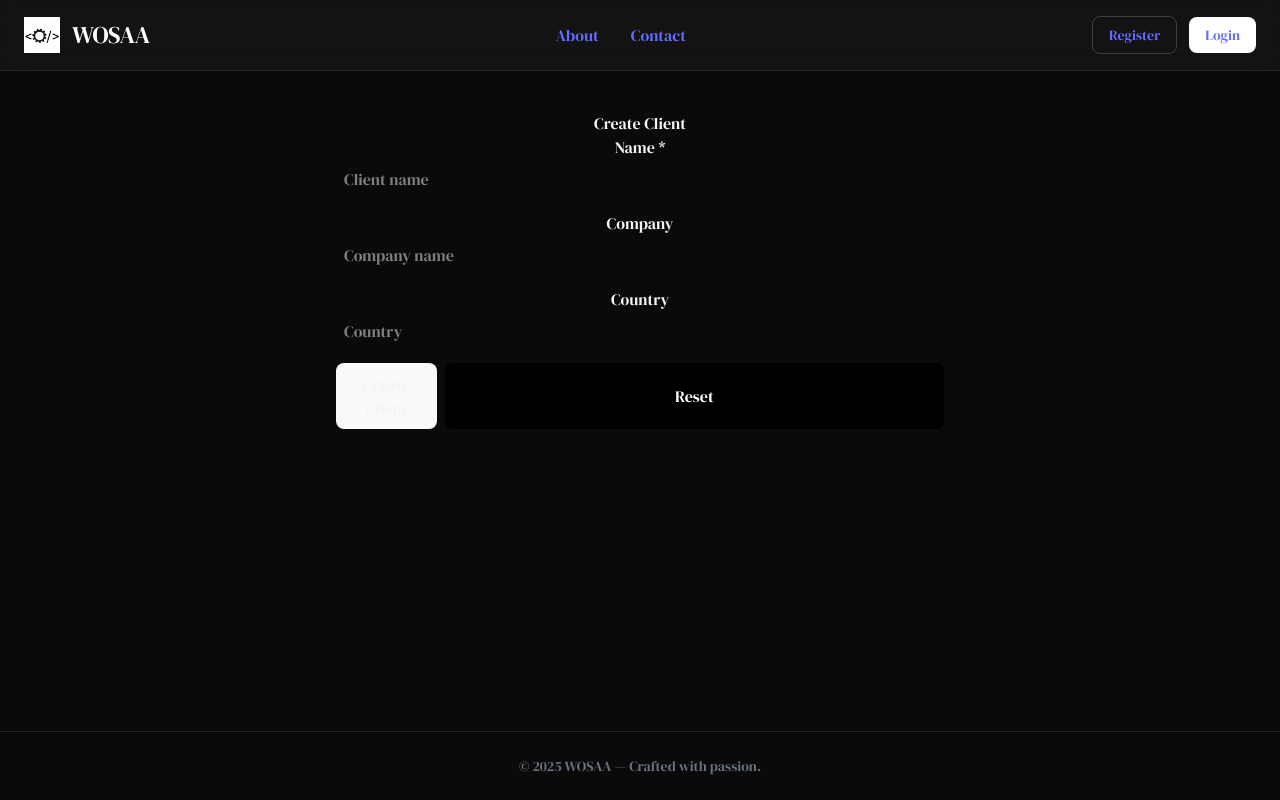
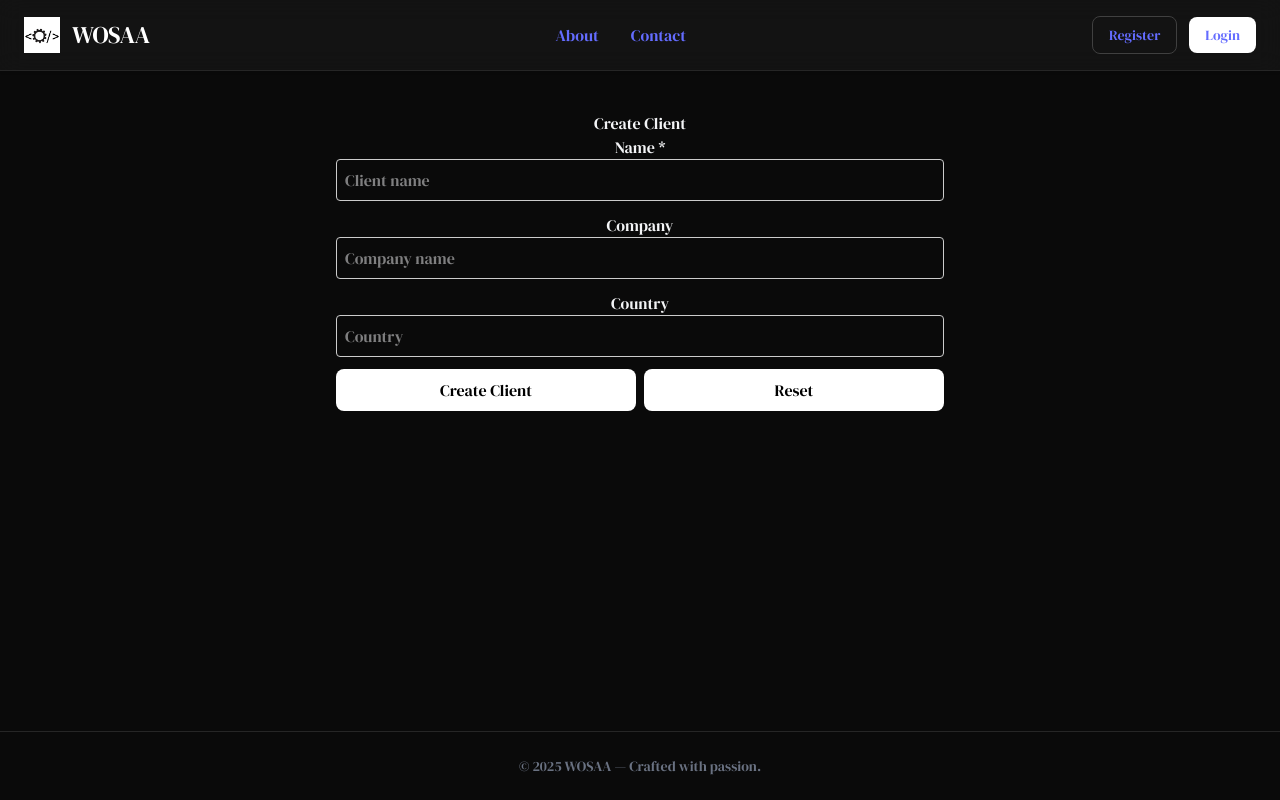
Before and after one commit to ThePhaniVemuri/wosaa, a React app in the folder frontend/: page /register/client in a window 1280 px wide. Built offline with nearby package versions, Linux system fonts and the light colour scheme; no server answers; the HTML template or start-up script is replaced by a standard one.

Commit message:
fixed UI issues

```diff
--- a/frontend/src/components/ClientRegisterPage.jsx
+++ b/frontend/src/components/ClientRegisterPage.jsx
@@ -38,8 +38,6 @@ export default function ClientRegisterPage() {
             }else{
                 console.error("Freelancer registration or navigation failed.");
             }
-
-            const data = await res.json();
             setSuccess("Client created successfully.");
             // reset minimal fields (keep userId)
             setName("");
@@ -68,7 +66,7 @@ export default function ClientRegisterPage() {
                         onChange={(e) => setName(e.target.value)}
                         placeholder="Client name"
                         required
-                        style={{ width: "100%", padding: 8 }}
+                        style={{ width: "100%", padding: 8, border: "1px solid #ccc", borderRadius: 4  }}
                     />
                 </label>
 
@@ -78,7 +76,7 @@ export default function ClientRegisterPage() {
                         value={company}
                         onChange={(e) => setCompany(e.target.value)}
                         placeholder="Company name"
-                        style={{ width: "100%", padding: 8 }}
+                        style={{ width: "100%", padding: 8, border: "1px solid #ccc", borderRadius: 4 }}
                     />
                 </label>
 
@@ -88,17 +86,22 @@ export default function ClientRegisterPage() {
                         value={country}
                         onChange={(e) => setCountry(e.target.value)}
                         placeholder="Country"
-                        style={{ width: "100%", padding: 8 }}
+                        style={{ width: "100%", padding: 8, border: "1px solid #ccc", borderRadius: 4 }}
                     />
                 </label>
 
                 <div style={{ display: "flex", gap: 8 }}>
-                    <button type="submit" disabled={loading} style={{ padding: "8px 12px" }}>
+                    <button
+                        type="submit"
+                        disabled={loading}
+                        style={{ padding: "8px 12px" }}
+                        className="w-full bg-white! text-black! py-2 px-8 rounded hover:bg-gray-800 transition-colors"
+                    >
                         {loading ? "Saving..." : "Create Client"}
                     </button>
                     <button
                         type="button"
-                        className="w-full bg-black! text-white! py-2 px-4 rounded hover:bg-gray-800 transition-colors"
+                        className="w-full bg-white! text-black! px-3 rounded hover:bg-gray-800 transition-colors"
                         onClick={() => {
                             setName("");
                             setCompany("");
@@ -112,7 +115,7 @@ export default function ClientRegisterPage() {
                     </button>
                 </div>
 
-                {error && <div style={{ color: "crimson" }}>{error}</div>}
+                {error && <div style={{ color: "crimson" }}>{error ? "Some Error occured" : ""}</div>}
                 {success && <div style={{ color: "green" }}>{success}</div>}
             </form>
         </div>
--- a/frontend/src/components/Dashboard.jsx
+++ b/frontend/src/components/Dashboard.jsx
@@ -9,14 +9,22 @@ import { useUser } from "../context/UserContext.jsx";
 
 
 export function Dashboard() {
+  const navigate = useNavigate();
   const {user, setUser} = useUser()
+
+  useEffect(() => {
+    if (!user) {
+      navigate("/login")
+    }
+  }, [user, navigate])
+
+  if (!user) return null
 
   const [gigsByClient, setGigsByClient] = useState([]);
   const [gigs, setGigs] = useState([]);
   const [isApplying, setIsApplying] = useState(false);
   const [gigApplied, setGigApplied] = useState(false)
   const [gigsInWork, setGigsInWork] = useState([]);
-  const navigate = useNavigate();
 
   // bid for gig variables
   const [openGigId, setOpenGigId] = useState(null);
--- a/frontend/src/components/LoginPage.jsx
+++ b/frontend/src/components/LoginPage.jsx
@@ -52,8 +52,8 @@ export default function LoginPage() {
               disabled={loading}
               className={`w-full py-2 px-4 rounded transition-colors ${
                 loading
-                  ? "bg-gray-400 text-gray-200 cursor-not-allowed"
-                  : "bg-black text-white hover:bg-gray-800"
+                  ? "bg-gray-400! text-gray-200! cursor-not-allowed"
+                  : "bg-black! text-white! hover:bg-gray-800"
               }`}
             >
               {loading ? (
--- a/frontend/src/components/RegisterPage.jsx
+++ b/frontend/src/components/RegisterPage.jsx
@@ -64,7 +64,16 @@ export default function RegisterPage() {
                     value="freelancer"
                     className="peer hidden"
                     />
-                <div className="text-center py-2 border border-neutral-700 rounded bg-neutral-800 peer-checked:border-white">
+
+                    <div className="
+                    text-center py-2
+                    border border-neutral-700
+                    rounded bg-neutral-800
+                    transition-all duration-200
+                    peer-checked:border-blue-600!
+                    peer-checked:ring-1
+                    peer-checked:ring-blue-600!
+                    ">
                     Freelancer
                     </div>
                 </label>
@@ -76,7 +85,16 @@ export default function RegisterPage() {
                     value="client"
                     className="peer hidden"
                     />
-                <div className="text-center py-2 border border-neutral-700 rounded bg-neutral-800 peer-checked:border-white">
+
+                    <div className="
+                    text-center py-2
+                    border border-neutral-700
+                    rounded bg-neutral-800
+                    transition-all duration-200
+                    peer-checked:border-blue-600!
+                    peer-checked:ring-1
+                    peer-checked:ring-blue-600!
+                    ">
                     Client
                     </div>
                 </label>
```
Also changed, not shown: 2 other files (tests, documents, lock files or other folders). Lines whose indentation alone changed are shown as unchanged.
